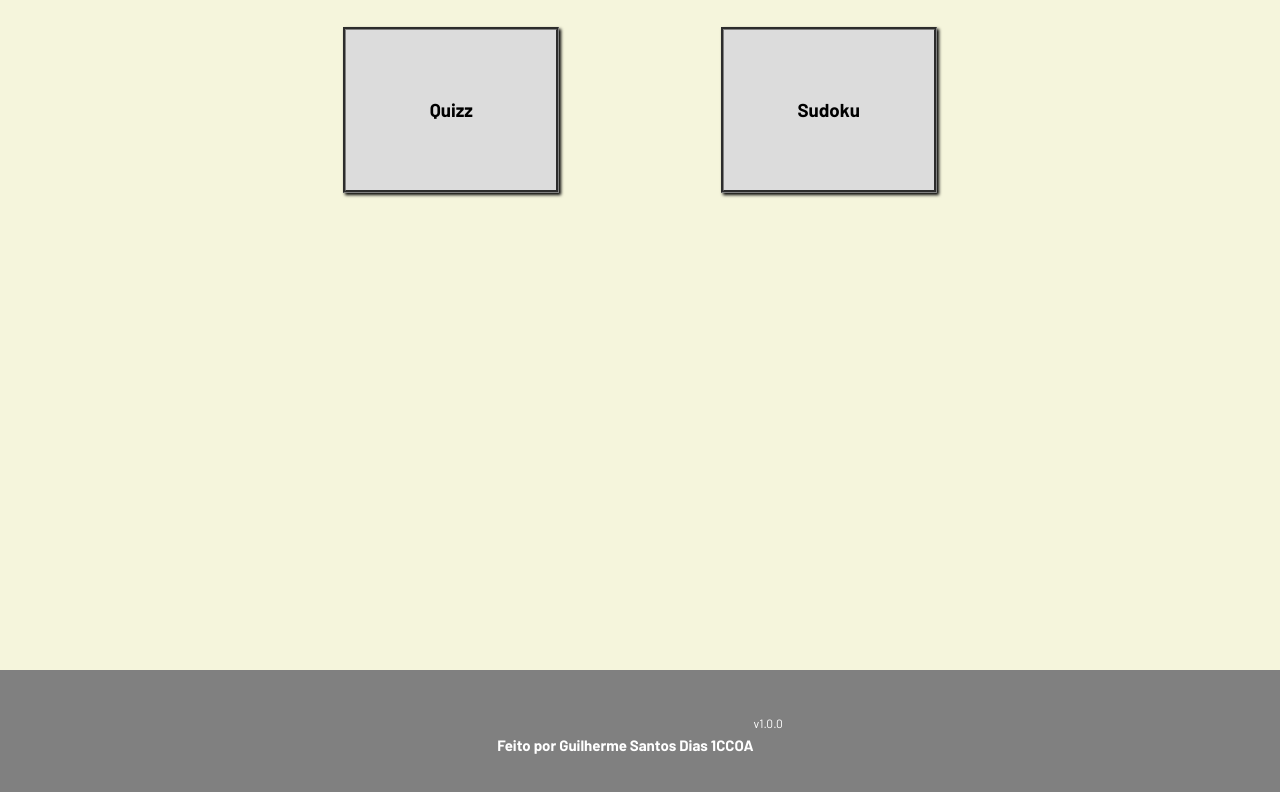
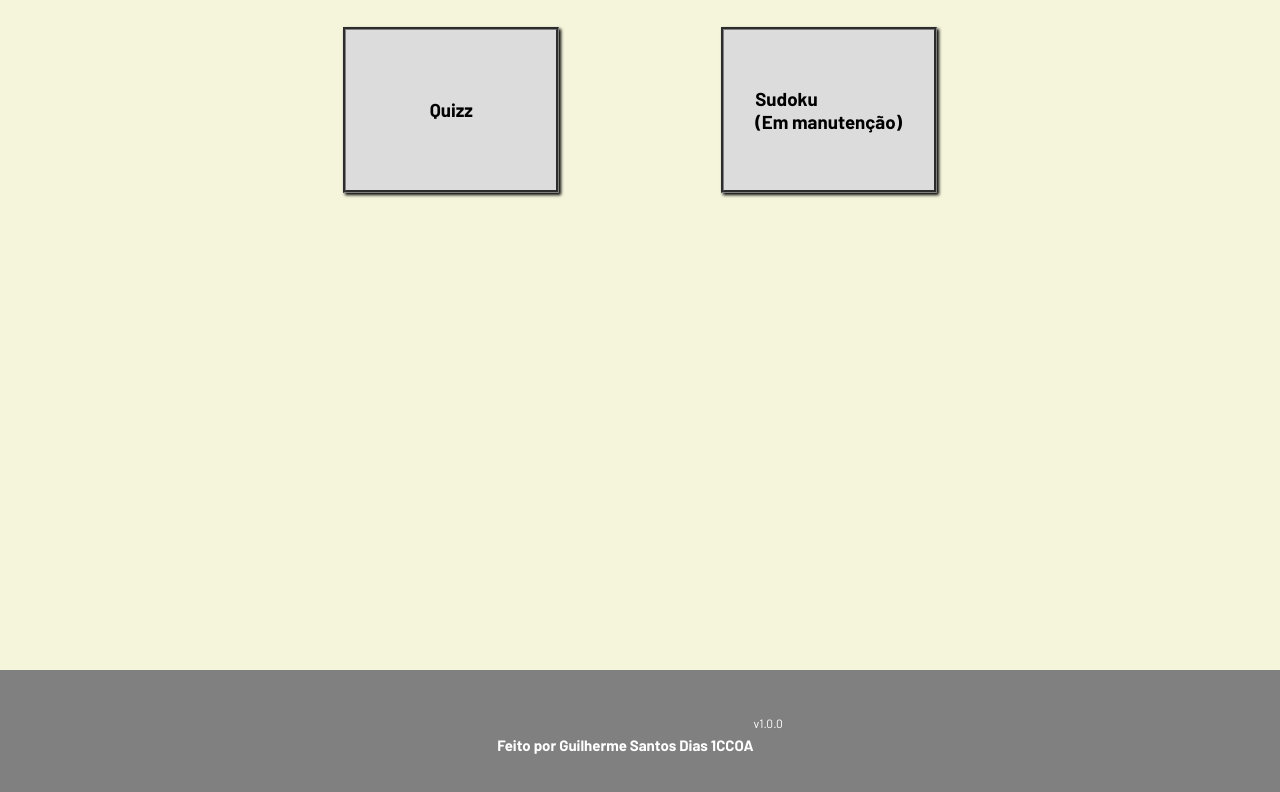
Before and after one commit to guilhermesdias45/projeto-pessoal, a website: page web-data-viz-main/public/jogos.html in a window 1280 px wide. Shown: the part 134-926 px from the top of the page. Drawn offline with Linux system fonts and the light colour scheme.

Commit message:
Sudoku desativado

```diff
--- a/web-data-viz-main/public/jogos.html
+++ b/web-data-viz-main/public/jogos.html
@@ -88,7 +88,7 @@
           <h3><a href="minigames/quizz.html">Quizz</a></h3>
         </div>
         <div class="card-jogo">
-          <h3><a href="minigames/sudoku.html">Sudoku</a></h3>
+          <h3><a href="#" disabled>Sudoku<br>(Em manutenção)</a></h3>
         </div>
       </div>
     </div>
```
